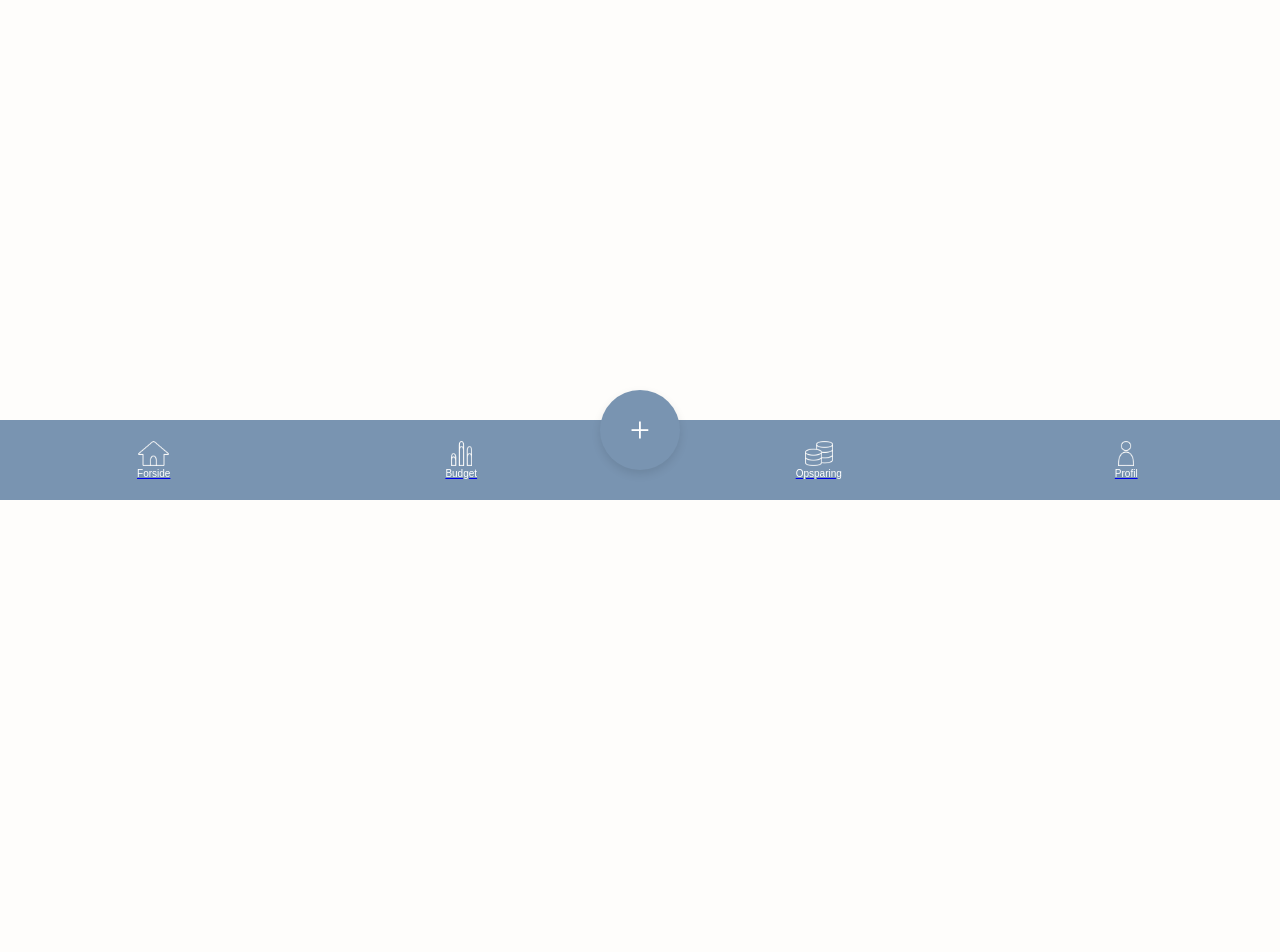
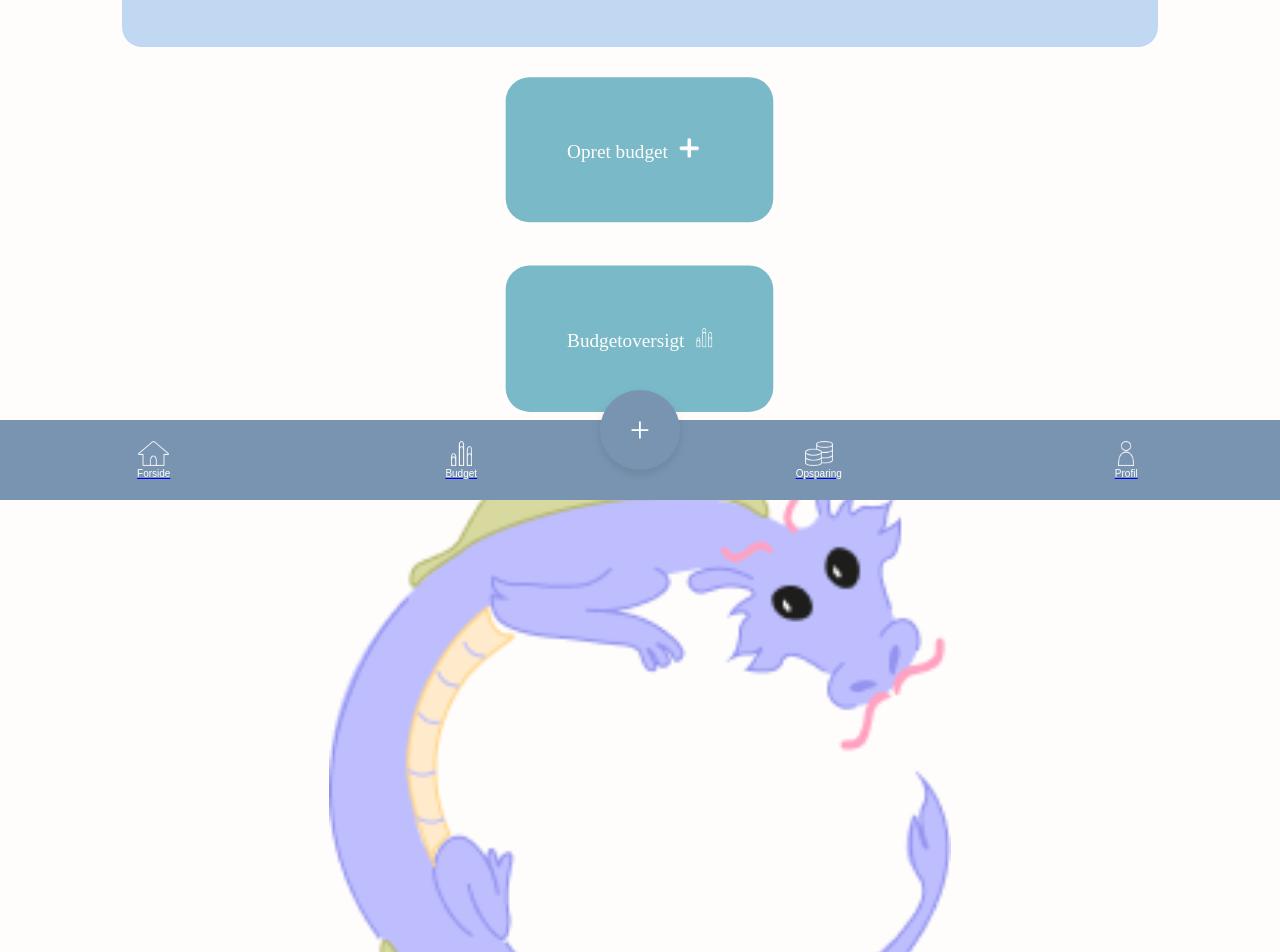
Before and after one commit to SarahCant/web-app, a React (Vite) app: page /budgetnavigation in a window 1280 px wide. Shown: the part 300-1252 px from the top of the page. Before the commit the page ends 800 px from the top, so only its background shows below. Built offline with nearby package versions, Linux system fonts and the light colour scheme.

Commit message:
BudgetNavigation

```diff
--- a/src/css/App.css
+++ b/src/css/App.css
@@ -5,10 +5,11 @@ GENERAL STYLING
 /* ROOT */
 :root {
   --btn: #7ab9c8;
-  --main: #7994b1; /* Menu and h1 blue */
+  --main: #7994b1; /* menu and h1 blue */
   --dark: #33333c; /* p and h2 */
   --light: #fefdfb; /* bg and btn text */
   --light_gray: #d3d3d3; /* circle unfilled */
+  --light_blue: #c0d8f2; /* profile imputs and budget navigation */
 }
 
 /* BODY */
--- a/src/css/Sarah.css
+++ b/src/css/Sarah.css
@@ -357,3 +357,39 @@
   background-color: var(--btn);
   color: var(--light);
 }
+
+/* BUDGETNAVIGATION */
+.budgetnav_main {
+  display: flex;
+  flex-direction: column;
+  gap: 3rem;
+  width: 90%;
+  margin: auto;
+  padding-top: 1.5rem;
+}
+
+.budgetnav_txt {
+  background-color: var(--light_blue);
+  padding: 10%;
+  border-radius: 20px;
+  text-align: center;
+}
+
+.budgetnav_btns {
+  display: flex;
+  flex-direction: column;
+  width: fit-content;
+  margin: auto;
+  gap: 1rem;
+  transform: scale(1.2);
+}
+
+.budgetnav_btn_img {
+  height: 1rem;
+  padding-left: 0.6rem;
+}
+
+.budgetnav_dragon {
+  width: 60%;
+  margin: auto;
+}
--- a/src/pages/BudgetNavigation.jsx
+++ b/src/pages/BudgetNavigation.jsx
@@ -5,13 +5,37 @@ export default function BudgetNavigation() {
     <>
       <h1>Budgetnavigation</h1>
 
+      <div className="budgetnav_main">
         <div className="budgetnav_txt">
           <p>Her kan du se de forskellige stadier af budgettet:</p>
         </div>
 
+        <div className="budgetnav_btns">
           <Link to="/makebudget" className="btn">
             Opret budget
+            <img
+              src="/img/plus.png"
+              alt="Tilføj budget"
+              className="budgetnav_btn_img"
+            />
           </Link>
+
+          <Link to="/mybudget" className="btn">
+            Budgetoversigt
+            <img
+              src="/img/icon_budget.png"
+              alt="Min budgetoversigt"
+              className="budgetnav_btn_img"
+            />
+          </Link>
+        </div>
+
+        <img
+          src="/img/drage.png"
+          alt="Drage maskot"
+          className="budgetnav_dragon"
+        />
+      </div>
     </>
   );
 }
```
Lines whose indentation alone changed are shown as unchanged.
